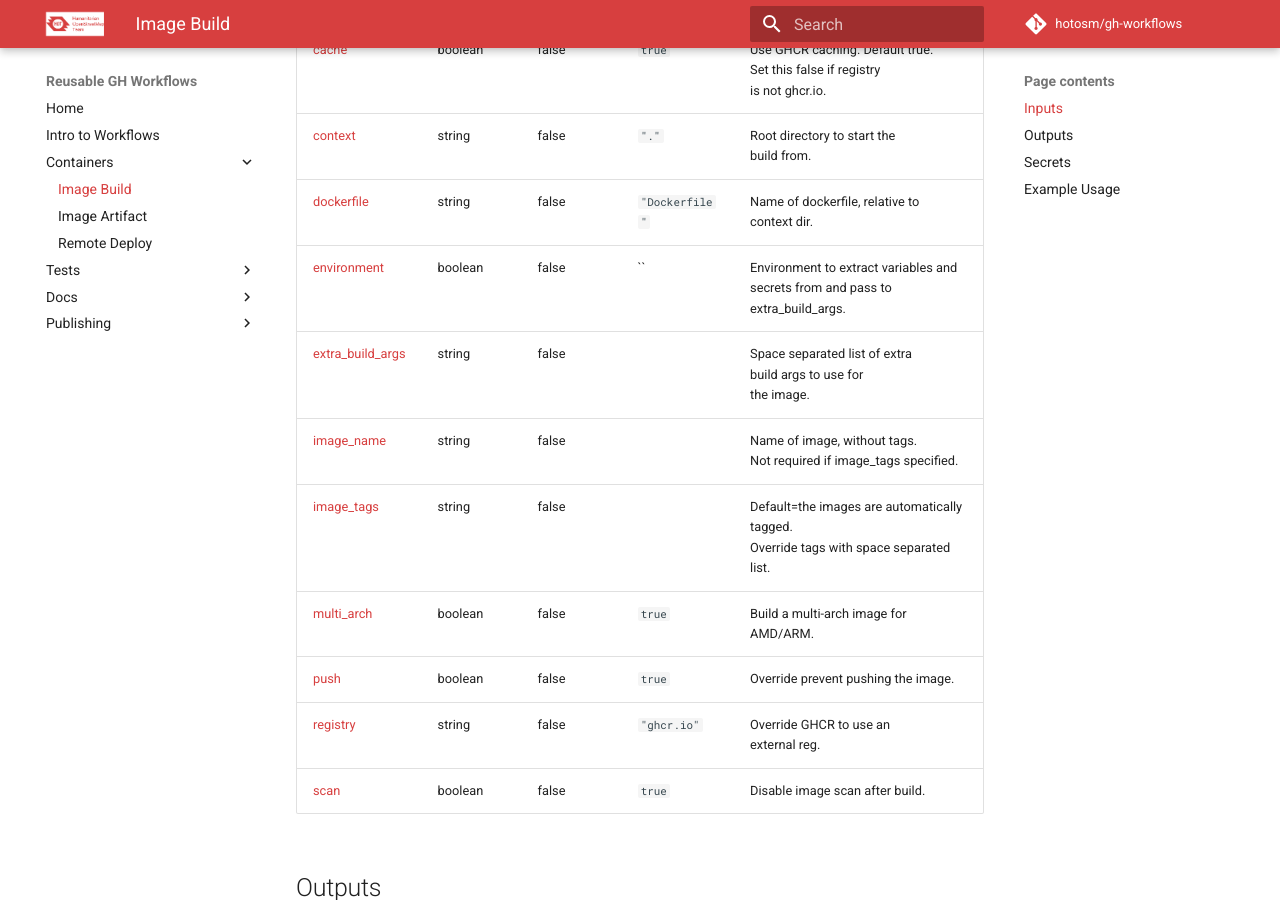
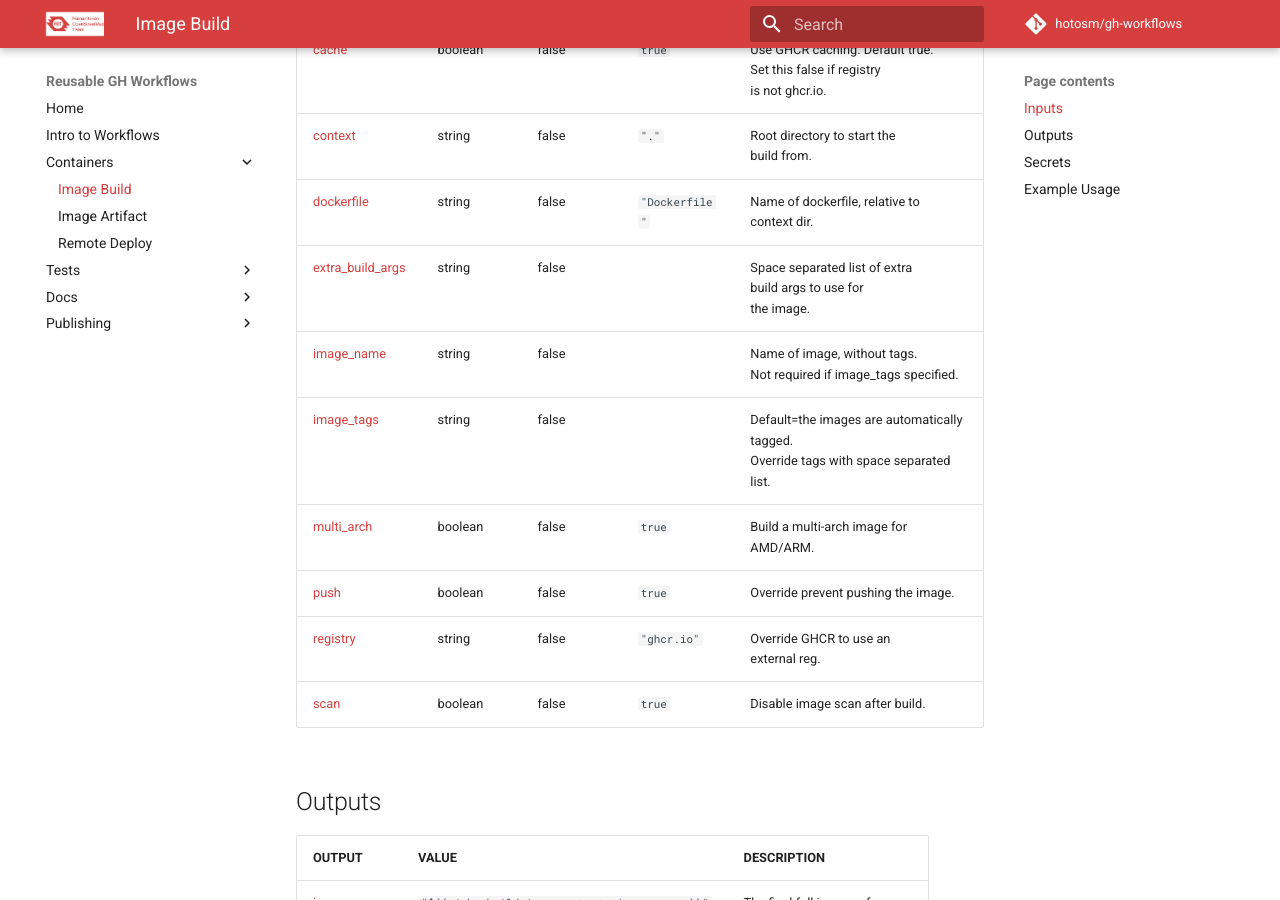
Before and after one commit to hotosm/gh-workflows, an MkDocs documentation site: the page built from docs/image_build.md, in a window 1280 px wide and 900 px high, scrolled down 381 px. Built offline with MkDocs 1.6.1 and Material for MkDocs 9.7.7, drawn with Linux system fonts in a browser that asks for light colours; comment, search, counter and statistics services are not loaded.

Commit message:
docs: updated workflow docs

```diff
--- a/docs/image_build.md
+++ b/docs/image_build.md
@@ -13,7 +13,6 @@ images in a standardised way.
 | <a name="input_cache"></a>[cache](#input_cache)                                  | boolean | false    | `true`         | Use GHCR caching. Default true. <br>Set this false if registry <br>is not ghcr.io.            |
 | <a name="input_context"></a>[context](#input_context)                            | string  | false    | `"."`          | Root directory to start the <br>build from.                                                   |
 | <a name="input_dockerfile"></a>[dockerfile](#input_dockerfile)                   | string  | false    | `"Dockerfile"` | Name of dockerfile, relative to <br>context dir.                                              |
-| <a name="input_environment"></a>[environment](#input_environment)                | boolean | false    | ``             | Environment to extract variables and <br>secrets from and pass to <br>extra_build_args.       |
 | <a name="input_extra_build_args"></a>[extra_build_args](#input_extra_build_args) | string  | false    |                | Space separated list of extra <br>build args to use for <br>the image.                        |
 | <a name="input_image_name"></a>[image_name](#input_image_name)                   | string  | false    |                | Name of image, without tags. <br>Not required if image_tags specified.                        |
 | <a name="input_image_tags"></a>[image_tags](#input_image_tags)                   | string  | false    |                | Default=the images are automatically tagged. <br>Override tags with space separated <br>list. |
```
